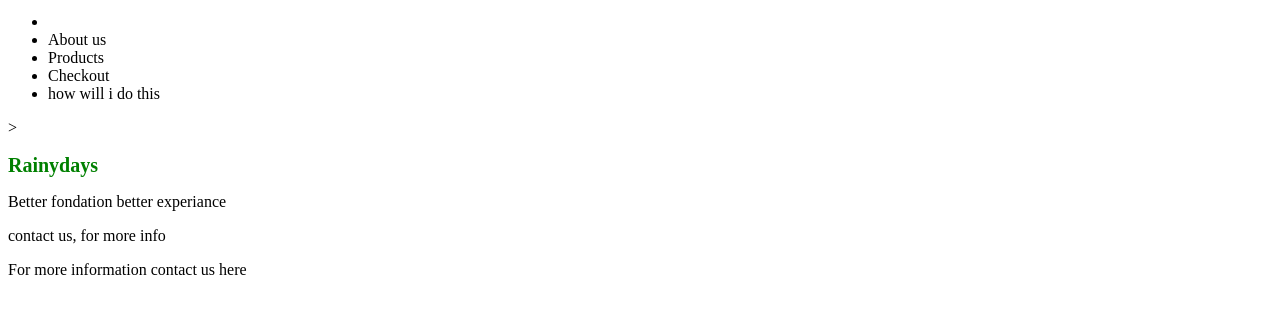
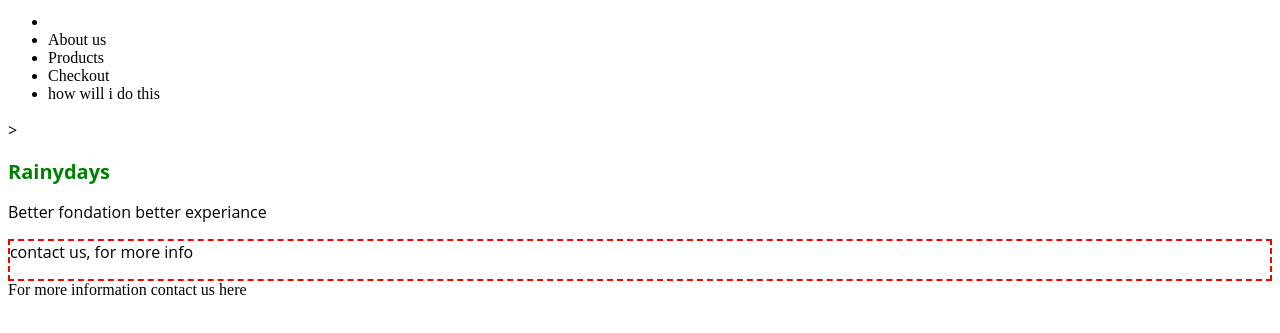
Before and after one commit to KristinaMessel/KristinaMessel-Rainydays, a plain HTML site: page index.html in a window 1280 px wide. Shown: the part 47-380 px from the top of the page. Drawn offline with Linux system fonts and the light colour scheme; files that its build step writes are made by us from their sources.

Commit message:
Update styles.css

```diff
--- a/css/css/styles.css
+++ b/css/css/styles.css
@@ -6,3 +6,10 @@ a {
   color: green;
   text-decoration: none;
 }
+.content {
+  font-family: "Open Sans", Verdana, sans-serif;
+}
+
+.highlighted {
+  border: 2px dashed red;
+}
```
